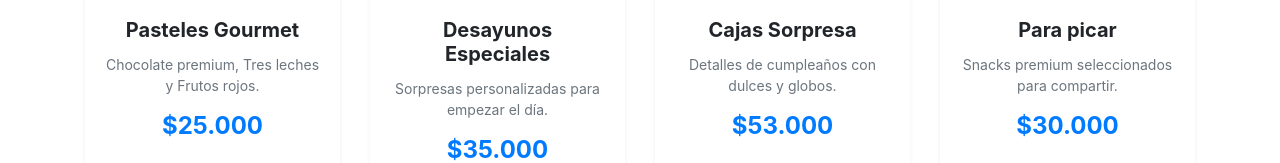
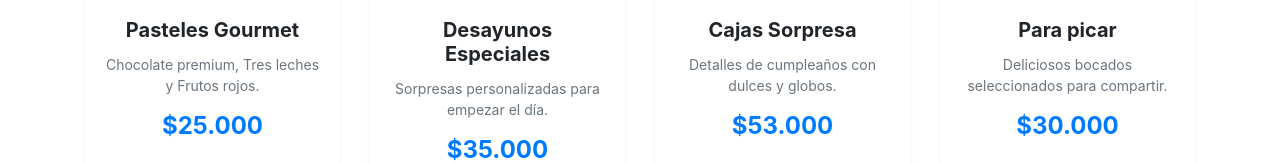
Before and after one commit to kandylorena/M-dulo-2-E-commerce-Frontend-, a plain HTML site: page index.html in a window 1280 px wide. Shown: the part 797-960 px from the top of the page. Drawn offline with nearby package versions, Linux system fonts and the light colour scheme.

```diff
--- a/index.html
+++ b/index.html
@@ -134,7 +134,7 @@
                     <img src="assets/img/Imagen10.jpeg" class="card-img-top" alt="Para picar">
                     <div class="card-body text-center">
                         <h5 class="card-title font-weight-bold">Para picar</h5>
-                        <p class="card-text text-muted small">Snacks premium seleccionados para compartir.</p>
+                        <p class="card-text text-muted small">Deliciosos bocados seleccionados para compartir.</p>
                         <h4 class="text-primary font-weight-bold">$30.000</h4>
                     </div>
                     <div class="card-footer bg-transparent border-top-0 pb-4">
```
Also changed, not shown: 1 other file.
